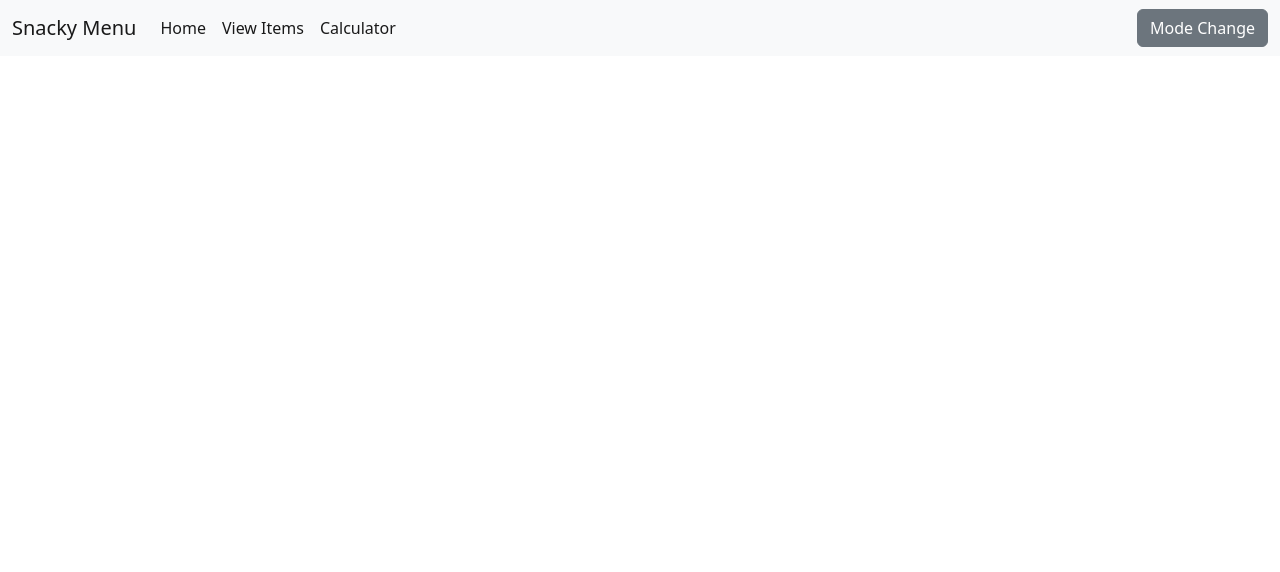
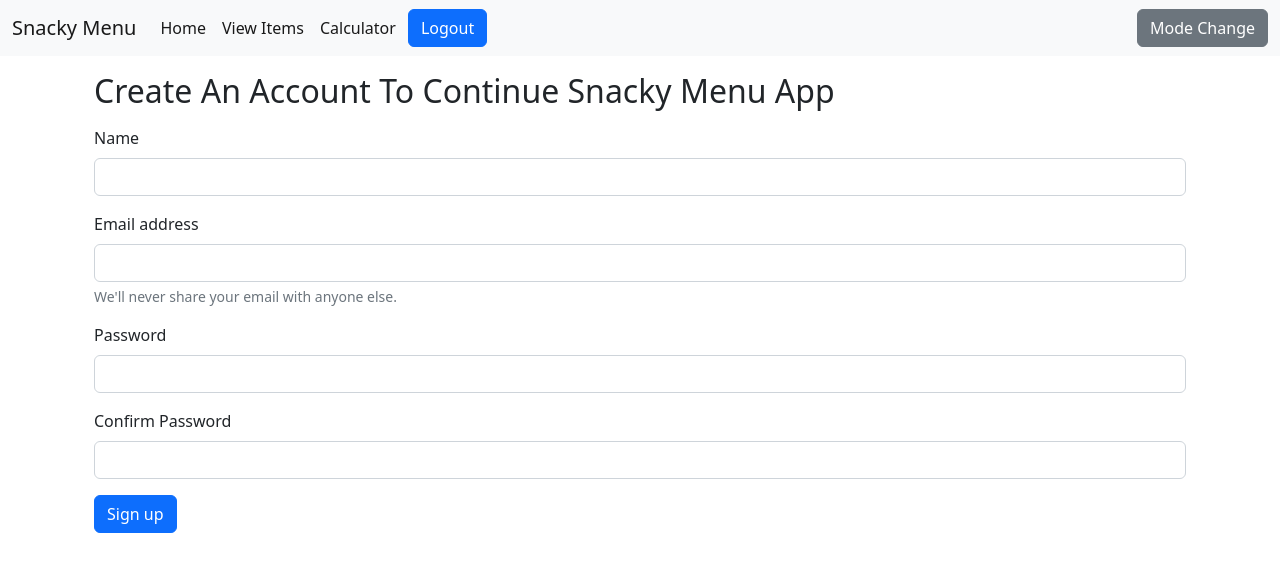
Before and after one commit to santhu2002/Snacky-Menu, a React (Create React App) app: page /signup in a window 1280 px wide. Shown: the top 572 px of the page. Built offline with nearby package versions, Linux system fonts and the light colour scheme; sample sign-in values are in the browser's storage.

Commit message:
Added login and sign up functionalities

```diff
--- a/package.json
+++ b/package.json
@@ -8,6 +8,7 @@
     "@testing-library/user-event": "^13.5.0",
     "react": "^18.2.0",
     "react-dom": "^18.2.0",
+    "react-router-dom": "^5.2.0",
     "react-scripts": "5.0.1",
     "web-vitals": "^2.1.4"
   },
--- a/public/index.html
+++ b/public/index.html
@@ -3,7 +3,8 @@
 
 <head>
   <meta charset="utf-8" />
-  <link rel="icon" href="%PUBLIC_URL%/favicon.ico" />
+  <!-- <link rel="icon" href="%PUBLIC_URL%/favicon.ico" /> -->
+  <link rel="icon" type="image/png" href="%PUBLIC_URL%/logo.png">
   <meta name="viewport" content="width=device-width, initial-scale=1" />
   <meta name="theme-color" content="#000000" />
   <meta name="description" content="Web site created using create-react-app" />
@@ -11,7 +12,7 @@
   <link rel="manifest" href="%PUBLIC_URL%/manifest.json" />
   <link href="https://cdn.jsdelivr.net/npm/bootstrap@5.2.1/dist/css/bootstrap.min.css" rel="stylesheet"
     integrity="sha384-iYQeCzEYFbKjA/T2uDLTpkwGzCiq6soy8tYaI1GyVh/UjpbCx/TYkiZhlZB6+fzT" crossorigin="anonymous">
-  <title>Todo list on snack items</title>
+  <title>Snacky Menu</title>
 </head>
 
 <body>
--- a/src/App.js
+++ b/src/App.js
@@ -4,6 +4,9 @@ import Mainpage from "./components/Mainpage";
 import Viewitems from "./components/Viewitems";
 import Itemstate from "./context/items/itemstate";
 import Calculater from "./components/Calculator"
+import Signin from "./components/Signin"
+import Signup from "./components/Signup"
+
 import React, { useState } from "react";
 import { BrowserRouter as Router, Switch, Route } from "react-router-dom";
 
@@ -18,10 +21,13 @@ function App() {
       document.body.style.backgroundColor = "white";
     }
   };
+
+  const [isLoggedIn, setIsLoggedIn] = useState(localStorage.getItem("token"));
+
   return (
     <Itemstate>
       <Router>
-        <Navbar mode={mode} swapcolor={swapcolor} />
+        <Navbar mode={mode} swapcolor={swapcolor} isLoggedIn={isLoggedIn} setIsLoggedIn={setIsLoggedIn} />
         <div className="container">
           <Switch>
             <Route exact path="/">
@@ -33,6 +39,12 @@ function App() {
             <Route exact path="/calculator">
               <Calculater />
             </Route>
+            <Route exact path="/signup">
+              <Signup setIsLoggedIn={setIsLoggedIn} />
+            </Route>
+            <Route exact path="/signin">
+              <Signin setIsLoggedIn={setIsLoggedIn} />
+            </Route>
           </Switch>
         </div>
       </Router>
--- a/src/components/Calculator.js
+++ b/src/components/Calculator.js
@@ -1,4 +1,5 @@
 import React, { useContext, useEffect, useState } from "react";
+import { useHistory } from 'react-router-dom';
 import itemcontext from "../context/items/itemcontext";
 
 function Calculator(props) {
@@ -40,10 +41,21 @@ function Calculator(props) {
     setPriceitems([])
   }
 
+  let history = useHistory();
   useEffect(() => {
-    getitems();
+    if(localStorage.getItem('token')){
+      getitems();
+  }
+  else{
+      history.push("/signin")
+  }
     // eslint-disable-next-line
   }, []);
+
+  // useEffect(() => {
+  //   getitems();
+  //   // eslint-disable-next-line
+  // }, []);
 
   useEffect(() => {
     calculate();
--- a/src/components/Navbar.js
+++ b/src/components/Navbar.js
@@ -1,7 +1,13 @@
 import React from "react";
-import { Link } from "react-router-dom";
+import { Link,useHistory } from "react-router-dom";
 
 function Navbar(props) {
+  let history = useHistory();
+  const handlelogout =()=>{
+    localStorage.removeItem('token');
+    props.setIsLoggedIn(false);
+    history.push('/signin')
+  }
   return (
     <>
       <nav className={`navbar navbar-expand-lg bg-${props.mode}`}>
@@ -38,6 +44,10 @@ function Navbar(props) {
                 </Link>
               </li>
             </ul>
+              {!props.isLoggedIn?<form className="d-flex">
+                    <Link role="button" to="/signin" className="btn btn-primary mx-1">Login</Link>
+                    <Link role="button" to="/signup"className="btn btn-primary mx-1">Sign up</Link>
+                </form>:<button onClick={handlelogout} className="btn btn-primary mx-1">Logout</button> }
           </div>
         <button type="button" onClick={props.swapcolor} className="btn btn-secondary">Mode Change</button>
         </div>
--- /dev/null
+++ b/src/components/Signin.js
@@ -0,0 +1,67 @@
+import React ,{useState}from "react";
+import { useHistory } from 'react-router-dom';
+
+const Signin = (props) => {
+    const [credentials, setcredentials] = useState({email:"",password:""})
+
+    let history = useHistory();
+
+    const onChange=(e)=>{
+        setcredentials({...credentials,[e.target.name]: e.target.value})
+    }
+
+    const handlesubmit = async (e) => {
+        e.preventDefault();
+        //API Call(syntax gathered from internet)
+        const response = await fetch("http://localhost:5000/api/auth/signin", {
+            method: 'POST',
+            headers: {
+                'Content-Type': 'application/json',
+            },
+            body: JSON.stringify({email:credentials.email,password:credentials.password})
+        });
+        const json = await response.json();
+        console.log(json)
+
+        if(json.success){
+            //Save the authtoken and redirect
+            localStorage.setItem('token',json.authtoken);
+            alert("Logged in Successfully")
+            history.push("/");
+            props.setIsLoggedIn(true);
+            // window.location.reload();
+
+        }
+        else{
+            alert("Invalid Credentials")
+        }
+    }
+    return (
+        <div>
+            <h2 className='my-3'>Login To Continue Snacky Menu App</h2>
+            <form onSubmit={handlesubmit}>
+                <div className="mb-3">
+                    <label htmlFor="email" className="form-label">
+                        Email address
+                    </label>
+                    <input type="email" className="form-control" id="email" value={credentials.email} name='email'onChange={onChange} aria-describedby="emailHelp" />
+                    <div id="emailHelp" className="form-text">
+                        We'll never share your email with anyone else.
+                    </div>
+                </div>
+                <div className="mb-3">
+                    <label htmlFor="password" className="form-label">
+                        Password
+                    </label>
+                    <input type="password" className="form-control" value={credentials.password} onChange={onChange} name='password' id="password" />
+                </div>
+
+                <button type="submit"  className="btn btn-primary">
+                    Sign In
+                </button>
+            </form>
+        </div>
+    );
+};
+
+export default Signin;
--- /dev/null
+++ b/src/components/Signup.js
@@ -0,0 +1,69 @@
+import React, { useState } from 'react';
+import { useHistory } from 'react-router-dom';
+
+const Signup = (props) => {
+
+    const [credentials, setcredentials] = useState({ name: "", email: "", password: "", cpassword: "" })
+
+    let history = useHistory();
+
+
+    const onChange = (e) => {
+        setcredentials({ ...credentials, [e.target.name]: e.target.value })
+    }
+
+    const handlesubmit = async (e) => {
+        e.preventDefault();
+        //API Call(syntax gathered from internet)
+        const response = await fetch("http://localhost:5000/api/auth/signup", {
+            method: 'POST',
+            headers: {
+                'Content-Type': 'application/json',
+            },
+            body: JSON.stringify({ name: credentials.name, email: credentials.email, password: credentials.password })
+        });
+        const json = await response.json();
+        console.log(json)
+
+        if(json.success){
+            //Save the authtoken and redirect
+            localStorage.setItem('token',json.authtoken);
+            history.push("/");
+            alert("Account created Successfully ")
+            props.setIsLoggedIn(true);
+
+        }
+        else{
+            alert("Invalid Credentials")
+        }
+    }
+
+    return (
+        <div className="container">
+            <h2 className='my-3'>Create An Account To Continue Snacky Menu App</h2>
+            <form onSubmit={handlesubmit}>
+                <div className="mb-3">
+                    <label htmlFor="name" className="form-label">Name</label>
+                    <input type="text" className="form-control" onChange={onChange} name='name' id="name" />
+                </div>
+                <div className="mb-3">
+                    <label htmlFor="email" className="form-label">Email address</label>
+                    <input type="email" className="form-control" id="email" onChange={onChange} name='email' aria-describedby="emailHelp" />
+                    <div id="emailHelp" className="form-text">We'll never share your email with anyone else.</div>
+                </div>
+                <div className="mb-3">
+                    <label htmlFor="password" className="form-label">Password</label>
+                    <input type="password" className="form-control" onChange={onChange} name='password' id="password" minLength={5} required />
+                </div>
+                <div className="mb-3">
+                    <label htmlFor="cpassword" className="form-label">Confirm Password</label>
+                    <input type="password" className="form-control" onChange={onChange} name='cpassword' id="cpassword" />
+                </div>
+                <button type="submit" className="btn btn-primary">Sign up</button>
+            </form>
+        </div>
+
+    );
+};
+
+export default Signup;
--- a/src/components/Viewitems.js
+++ b/src/components/Viewitems.js
@@ -1,24 +1,34 @@
 import React, { useContext, useEffect } from "react";
 import Card from "./Card";
+import { useHistory } from 'react-router-dom';
 import itemcontext from "../context/items/itemcontext";
 
 function Viewitems(props) {
   const context = useContext(itemcontext);
   const { items, getitems } = context;
 
-
+  let history = useHistory();
   useEffect(() => {
-    getitems();
+    if(localStorage.getItem('token')){
+        getitems();
+    }
+    else{
+        history.push("/signin")
+    }
     // eslint-disable-next-line
-  }, []);
+}, [])
 
   return (
     <>
       <div className="row">
-        {items.map((item) => {
-          return <Card key={item._id} item={item} title={item.title} price={item.price}/>;
-        })}
-      </div>
+      {items.length === 0 ? (
+        <p className="text-center mt-3">No items to display</p>
+      ) : (
+        items.map((item) => (
+          <Card key={item._id} item={item} title={item.title} price={item.price} />
+        ))
+      )}
+    </div>
     </>
   );
 }
--- a/src/context/items/itemstate.js
+++ b/src/context/items/itemstate.js
@@ -13,6 +13,7 @@ const Itemstate = (props) => {
       method: "POST",
       headers: {
         "Content-Type": "application/json",
+        'auth-token': localStorage.getItem('token')
       },
       body: JSON.stringify({ title, price})
     });
@@ -29,6 +30,7 @@ const Itemstate = (props) => {
       method: "GET",
       headers: {
         "Content-Type": "application/json",
+        'auth-token': localStorage.getItem('token')
       },
     });
 
@@ -55,6 +57,7 @@ const Itemstate = (props) => {
       method: "DELETE",
       headers: {
         "Content-Type": "application/json",
+        'auth-token': localStorage.getItem('token')
       },
     });
     // eslint-disable-next-line
```
Also changed, not shown: public/logo.png (added), 1 other file (tests, documents, lock files or other folders).
